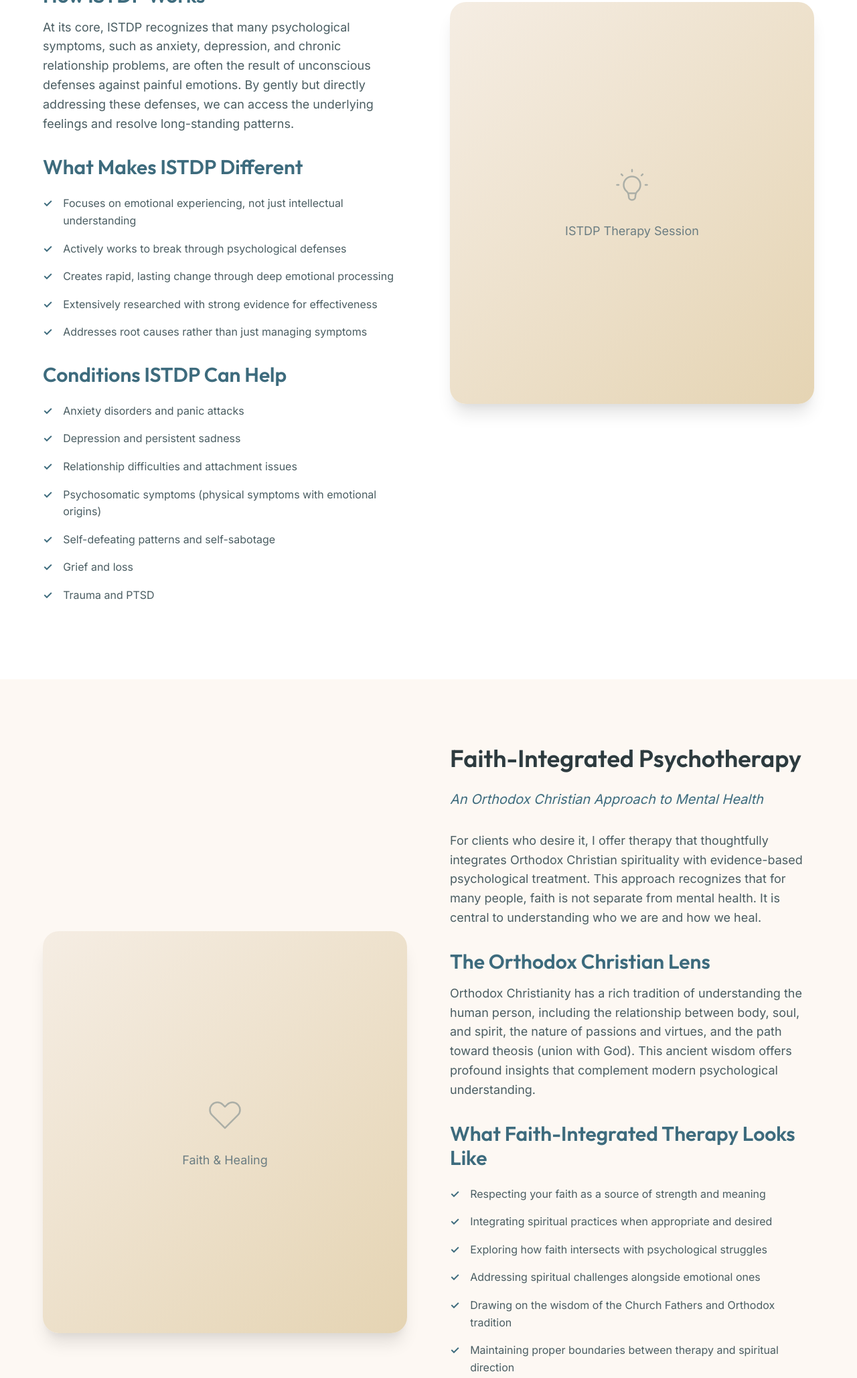
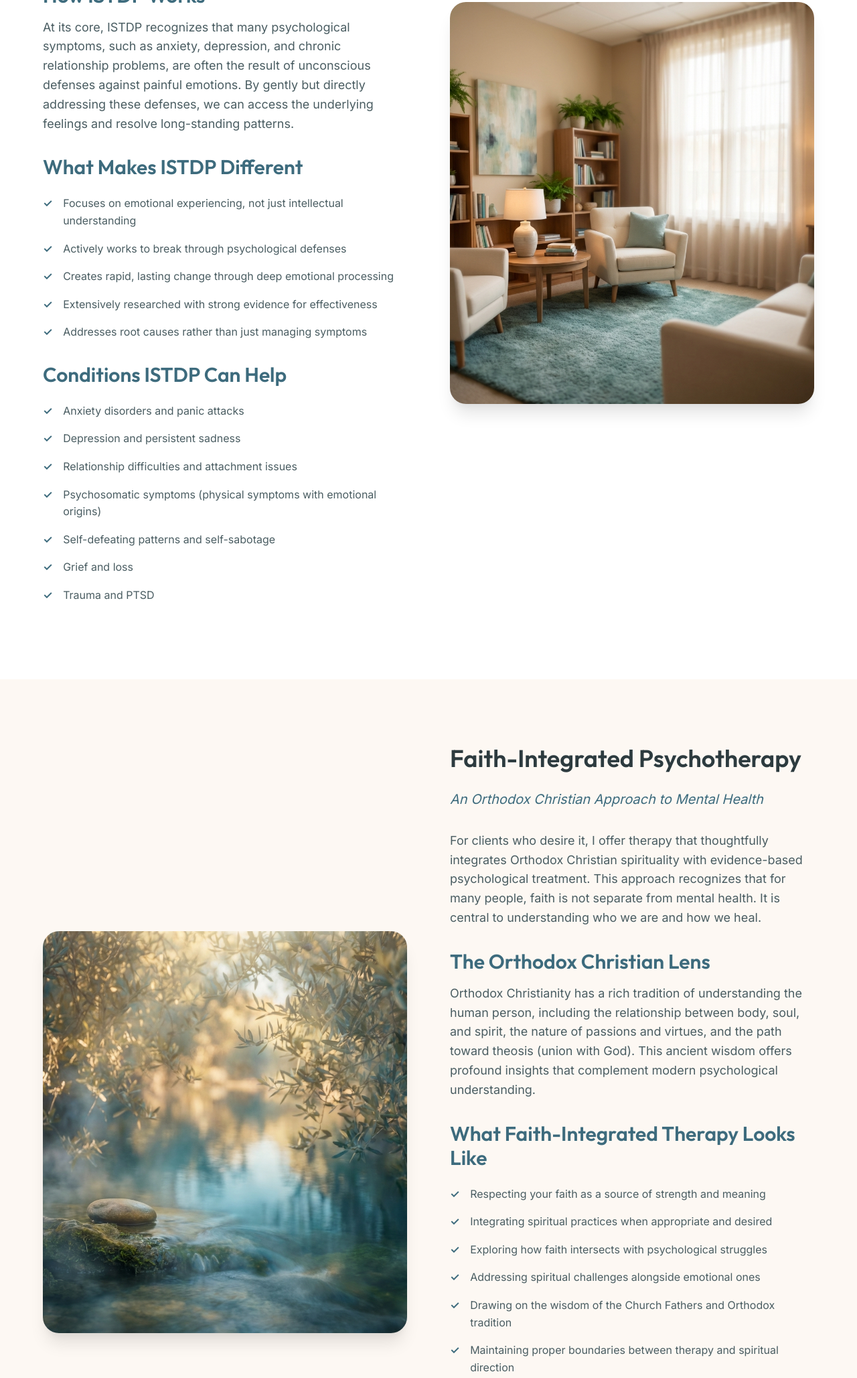
Before and after one commit to jacob-wahbeh/Therapist_website, a plain HTML site: page about.html in a window 1280 px wide. Shown: the part 1653-3710 px from the top of the page at 67% size. Drawn offline with Linux system fonts and the light colour scheme.

Commit message:
Added pictures

```diff
--- a/about.html
+++ b/about.html
@@ -151,16 +151,8 @@
                     </ul>
                 </div>
                 <div class="approach__image slide-in-right">
-                    <div class="approach__img photo-placeholder" style="height: 600px; border-radius: 1.5rem;">
-                        <div>
-                            <svg xmlns="http://www.w3.org/2000/svg" width="60" height="60" fill="none"
-                                viewBox="0 0 24 24" stroke="currentColor" style="opacity: 0.5; margin: 0 auto 1rem;">
-                                <path stroke-linecap="round" stroke-linejoin="round" stroke-width="1"
-                                    d="M9.663 17h4.673M12 3v1m6.364 1.636l-.707.707M21 12h-1M4 12H3m3.343-5.657l-.707-.707m2.828 9.9a5 5 0 117.072 0l-.548.547A3.374 3.374 0 0014 18.469V19a2 2 0 11-4 0v-.531c0-.895-.356-1.754-.988-2.386l-.548-.547z" />
-                            </svg>
-                            <p style="margin: 0;">ISTDP Therapy Session</p>
-                        </div>
-                    </div>
+                    <img src="istdp_therapy.png" alt="Calming therapy office setting" class="approach__img"
+                        style="height: 600px; border-radius: 1.5rem; object-fit: cover; width: 100%;">
                 </div>
             </div>
         </div>
@@ -210,16 +202,9 @@
                     </p>
                 </div>
                 <div class="approach__image slide-in-left">
-                    <div class="approach__img photo-placeholder" style="height: 600px; border-radius: 1.5rem;">
-                        <div>
-                            <svg xmlns="http://www.w3.org/2000/svg" width="60" height="60" fill="none"
-                                viewBox="0 0 24 24" stroke="currentColor" style="opacity: 0.5; margin: 0 auto 1rem;">
-                                <path stroke-linecap="round" stroke-linejoin="round" stroke-width="1"
-                                    d="M4.318 6.318a4.5 4.5 0 000 6.364L12 20.364l7.682-7.682a4.5 4.5 0 00-6.364-6.364L12 7.636l-1.318-1.318a4.5 4.5 0 00-6.364 0z" />
-                            </svg>
-                            <p style="margin: 0;">Faith & Healing</p>
-                        </div>
-                    </div>
+                    <img src="faith_healing.png" alt="Serene spiritual scene representing faith and healing"
+                        class="approach__img"
+                        style="height: 600px; border-radius: 1.5rem; object-fit: cover; width: 100%;">
                 </div>
             </div>
         </div>
```
Also changed, not shown: index.html (+1 -1 lines), faith_healing.png (added), istdp_therapy.png (added).
